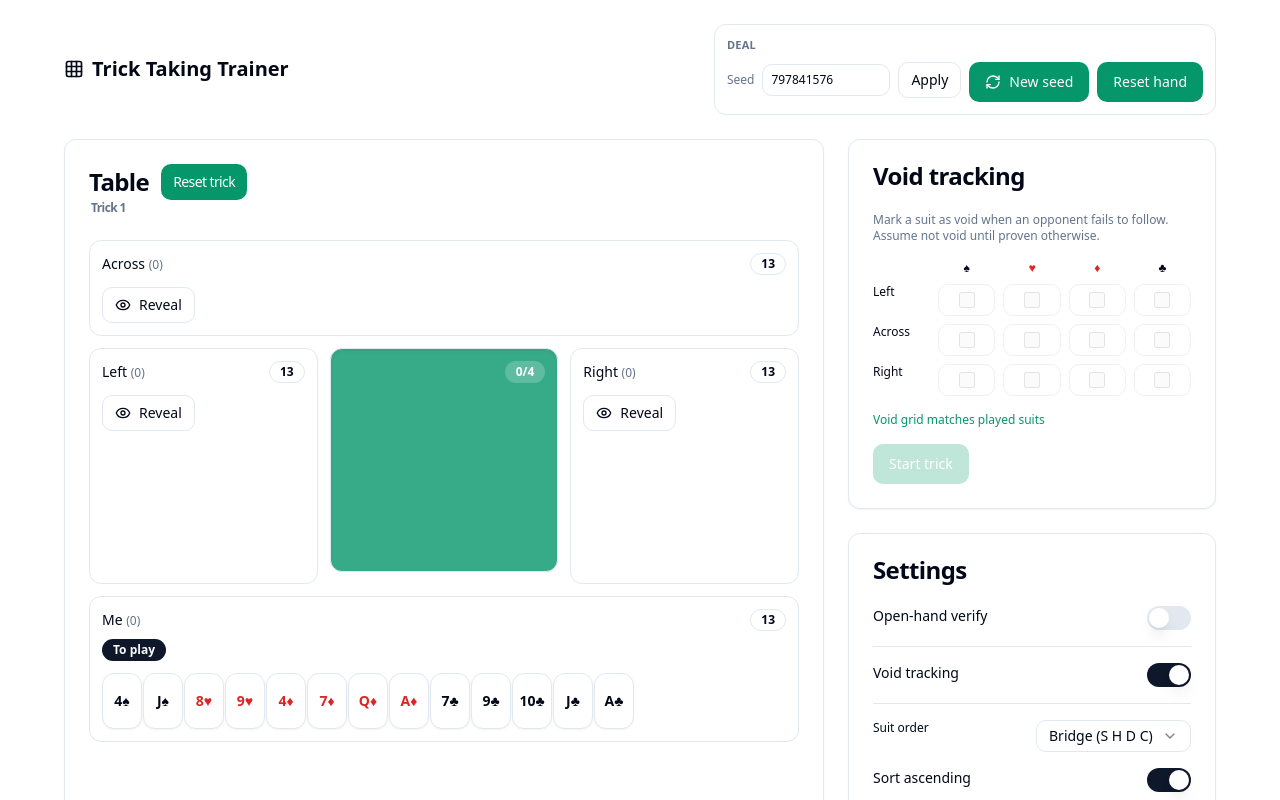
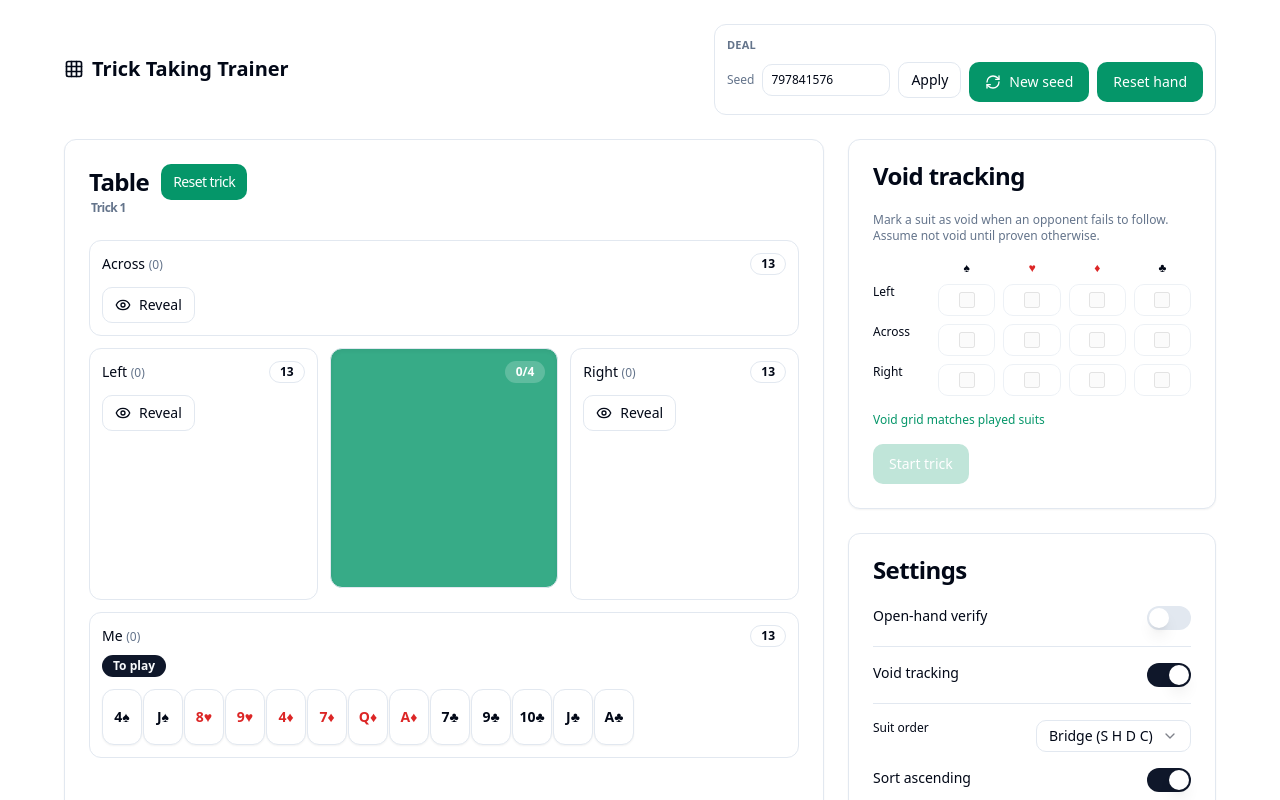
Before and after one commit to gsingh93/trick-taking-trainer, a React (Vite) app: page / in a window 1280 px wide. Shown: the top 800 px of the page. Built offline with nearby package versions, Linux system fonts and the light colour scheme; the HTML template or start-up script is replaced by a standard one.

Commit message:
Center play area and fix sizing

```diff
--- a/src/App.tsx
+++ b/src/App.tsx
@@ -1023,15 +1023,16 @@ export default function App() {
                 </div>
 
                 {/* Current trick stays fixed size */}
-                <div className="rounded-xl border bg-emerald-600/80 p-3 shadow-inner self-start">
+                <div className="w-full max-w-[240px] aspect-square rounded-xl border bg-emerald-600/80 p-3 shadow-inner self-center justify-self-center flex flex-col">
                   <div className="flex items-center justify-end text-white">
                     <Badge className="bg-white/20 text-white hover:bg-white/20" variant="secondary">
                       {trick.length}/4
                     </Badge>
                   </div>
 
+                  <div className="flex-1 flex items-center justify-center">
                     {/* Diamond layout */}
-                  <div className="relative mx-auto mt-4 h-40 w-40">
+                    <div className="relative h-40 w-40">
                       {/* Across (top) */}
                       <div className="absolute left-1/2 top-0 -translate-x-1/2">
                         {(() => {
@@ -1080,12 +1081,11 @@ export default function App() {
                         })()}
                       </div>
                     </div>
+                  </div>
 
-                  {awaitContinue ? (
-                    <div className="mt-3 text-center text-xs text-white/80">
-                      Press Enter/Space or click to continue
+                  <div className="min-h-[2rem] text-center text-xs text-white/80">
+                    {awaitContinue ? "Press Enter/Space or click to continue" : ""}
                   </div>
-                  ) : null}
                 </div>
 
                 {/* Right spans rows */}
```
Lines whose indentation alone changed are shown as unchanged.
